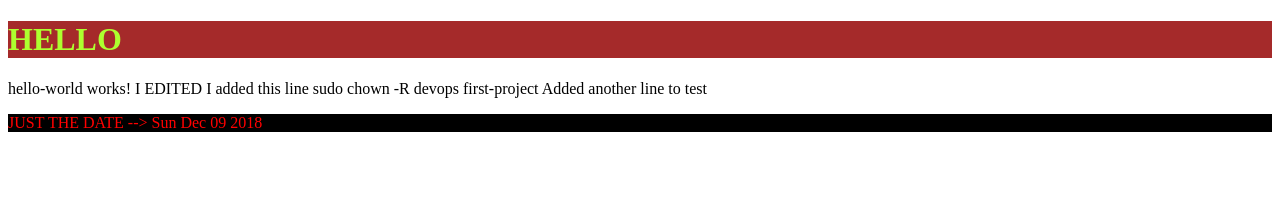
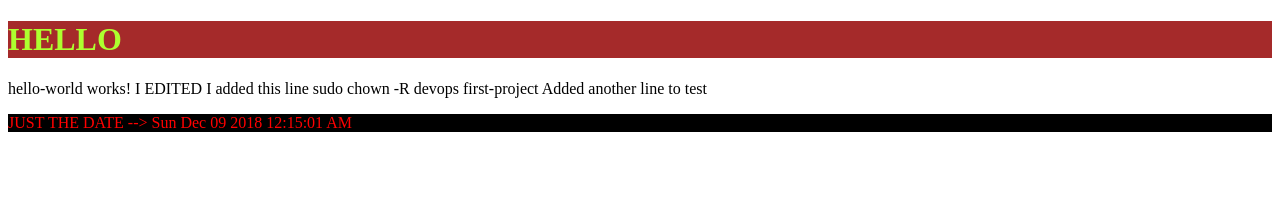
Before and after one commit to vidhurraj147/first-project, an Angular app: page / in a window 1280 px wide. Shown: the top 204 px of the page. Built offline with nearby package versions, Linux system fonts and the light colour scheme.

Commit message:
Added Date and Time

```diff
--- a/src/app/date/date.component.ts
+++ b/src/app/date/date.component.ts
@@ -13,7 +13,8 @@ export class DateComponent implements OnInit {
 
 
   constructor() {
-    this.dateMessage = new Date().toDateString();
+    let currentDate = new Date();
+    this.dateMessage = currentDate.toDateString() + ' ' + currentDate.toLocaleTimeString();
   }
 
   ngOnInit() {
```
